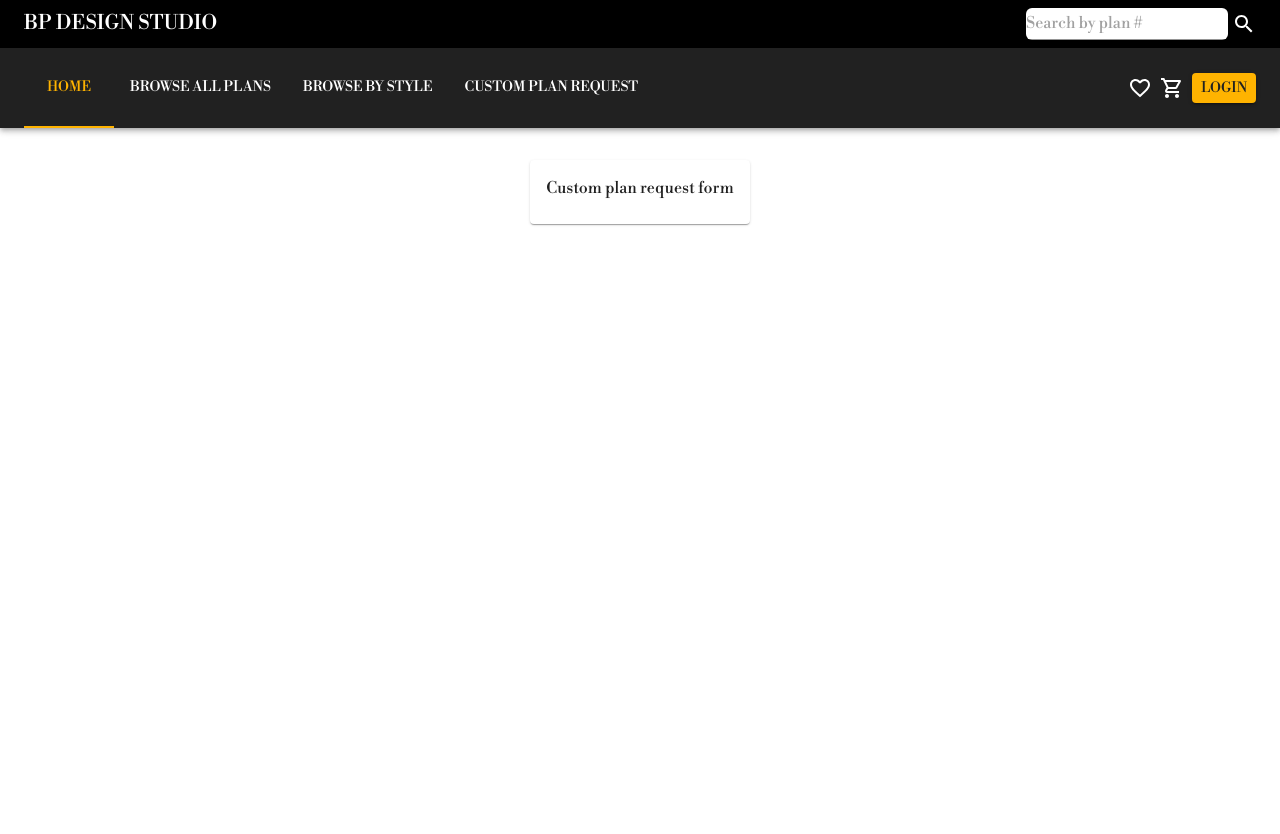
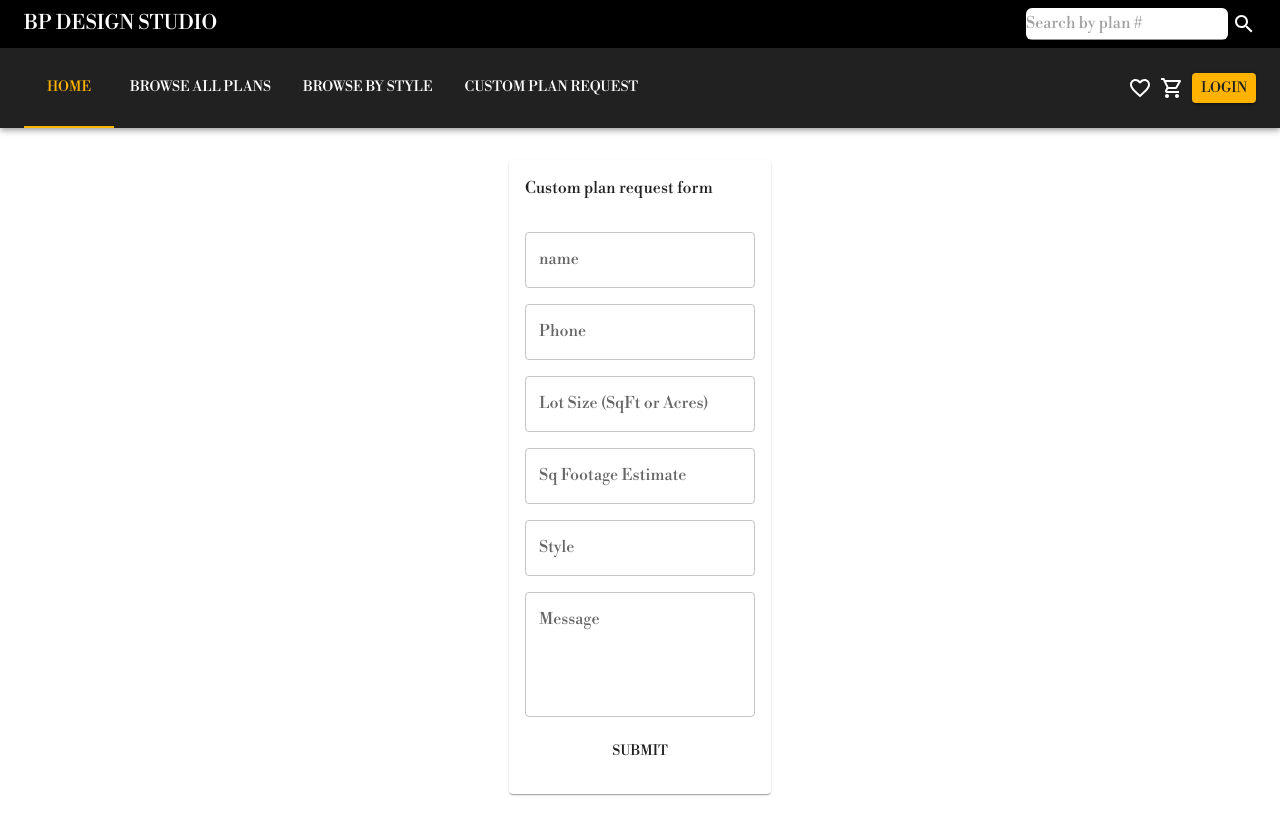
Before and after one commit to melxincognito/bp-design-next, a Next.js app: page /customplanrequest in a window 1280 px wide. Shown: the top 834 px of the page. Built offline with nearby package versions, Linux system fonts and the light colour scheme.

Commit message:
added general fields

```diff
--- a/components/forms/CustomPlanRequestForm.js
+++ b/components/forms/CustomPlanRequestForm.js
@@ -1,13 +1,80 @@
-import React from "react";
-import { Card, CardContent, Typography } from "@mui/material";
+import React, { useState } from "react";
+import {
+  Button,
+  Card,
+  CardContent,
+  TextField,
+  Typography,
+} from "@mui/material";
 
 export default function CustomPlanRequestForm() {
+  const [requestorName, setRequestorName] = useState("");
+  const [requestorPhone, setRequestorPhone] = useState("");
+  const [sqFootage, setSqFootage] = useState("");
+  const [lotSize, setLotSize] = useState("");
+  const [style, setStyle] = useState("");
+  const [message, setMessage] = useState("");
+
+  const submit = (e) => {
+    e.preventDefault();
+    console.log(requestorName);
+    console.log(requestorPhone);
+    console.log(sqFootage + " sqft");
+    console.log(lotSize);
+    console.log(style);
+    console.log(message);
+    console.log("puta");
+  };
+
   return (
     <>
       <Card>
         <CardContent>
           <Typography>Custom plan request form</Typography>
         </CardContent>
+        <CardContent>
+          <form onSubmit={submit} style={{ display: "grid", gap: "1rem" }}>
+            <TextField
+              label="name"
+              onChange={(e) => {
+                setRequestorName(e.target.value);
+              }}
+            />
+            <TextField
+              label="Phone"
+              onChange={(e) => {
+                setRequestorPhone(e.target.value);
+              }}
+            />
+            <TextField
+              label="Lot Size (SqFt or Acres)"
+              onChange={(e) => {
+                setLotSize(e.target.value);
+              }}
+            />
+            <TextField
+              label="Sq Footage Estimate"
+              onChange={(e) => {
+                setSqFootage(e.target.value);
+              }}
+            />
+            <TextField
+              label="Style"
+              onChange={(e) => {
+                setStyle(e.target.value);
+              }}
+            />
+            <TextField
+              label="Message"
+              multiline
+              rows={4}
+              onChange={(e) => {
+                setMessage(e.target.value);
+              }}
+            />
+            <Button type="submit">Submit</Button>
+          </form>
+        </CardContent>
       </Card>
     </>
   );
```
